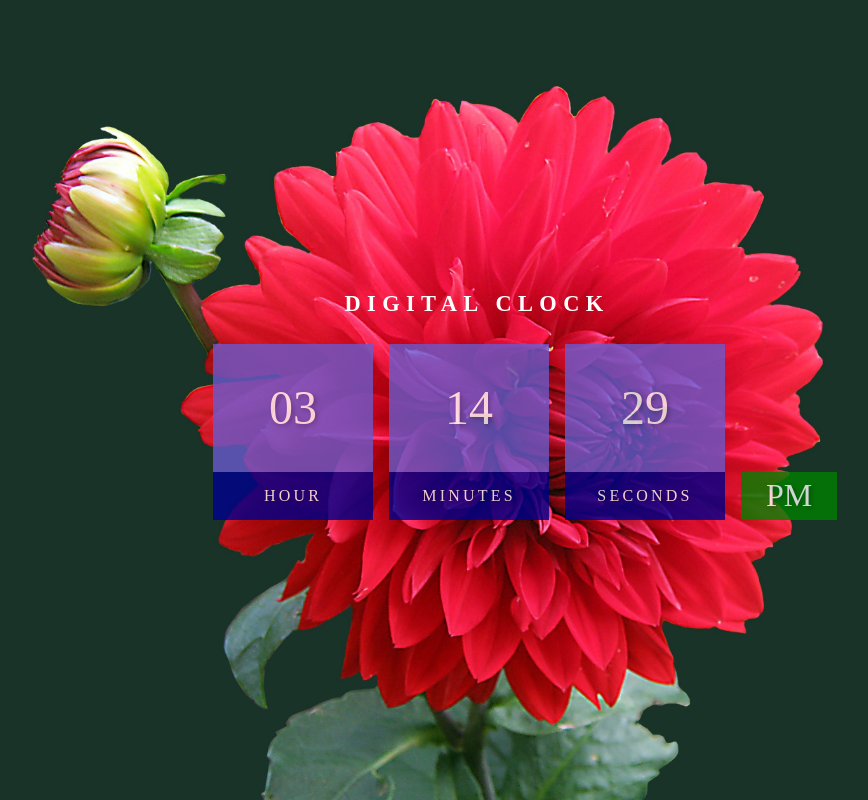
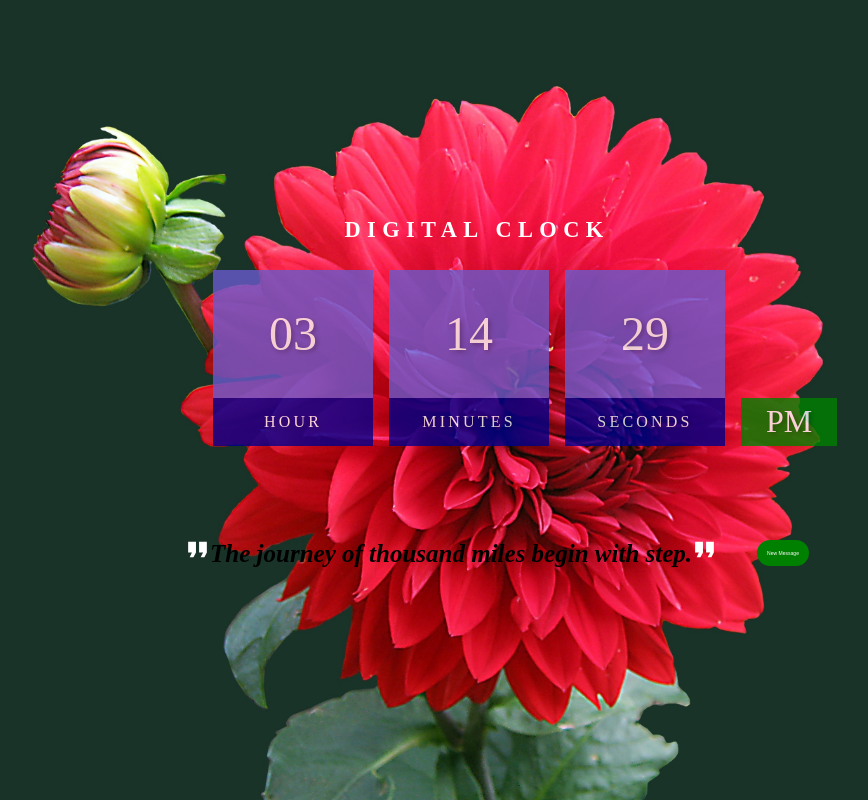
Before and after one commit to PaulKoumedzro/Timer, a plain HTML site: page index.html in a window 1280 px wide. Shown: the whole page, without its empty margins (163-1031 px from the left). Drawn offline with nearby package versions, Linux system fonts and the light colour scheme.

Commit message:
Create message part

```diff
--- a/index.html
+++ b/index.html
@@ -5,10 +5,12 @@
         <meta charset="UTF-8">
         <meta name="viewport" content="width=device-width,initial-scale=1.0">
         <meta http-equiv="X-UA-compatible" content="IE=Edge">
+        <script src="https://unpkg.com/ionicons@4.5.10-0/dist/ionicons.js"></script>
       <link rel="stylesheet" href="style.css">
 
     </head>
     <body>
+        <!--The digital clock-->
         <h2>Digital Clock</h2>
         <div class="clock">
             <div>
@@ -28,6 +30,12 @@
 
             </div>
         </div>
+        <!--Message generator-->
+        <div class="message-container">
+            <div class="message-box"><h4 id="message"><blockquote><ion-icon name="quote" class="quote"></ion-icon>The journey of
+                thousand miles begin with step.<ion-icon name="quote" class="quote"></ion-icon></blockquote></h4></div>
+            <div class="btn-box"><button type="button" id="new-message-generator">New Message</button></div>
+        </div>
         <script src="script.js"></script>
     </body>
 </html>
--- a/script.js
+++ b/script.js
@@ -28,3 +28,5 @@ function updateClock(){
     }, 1000)
 }
 updateClock();
+
+/*    MESSAGE GENERATOR    */
--- a/style.css
+++ b/style.css
@@ -53,5 +53,34 @@ h2{
     width:6rem;
     height: 3rem;
     font-size: 2rem;
-    background-color: green;
+    background-color: rgb(0, 128, 0);
 }
+
+/* MESSAGE GENERATOR */
+.message-container{
+    display: flex;
+    margin-top: 3.125rem;
+    justify-content: space-between;
+    align-items: center;
+}
+
+.quote{
+    font-size: 1.563rem;
+    color: #fff;
+}
+
+#message{
+    font-size: 1.563rem;
+    font-family: 'Times New Roman', Times, serif;
+ font-style: italic;
+}
+
+#new-message-generator{
+    font-size: 0.315rem;
+    color: #fff;
+    background-color: rgb(0, 128, 0);
+   padding: 0.625rem 0.625rem;
+    border: none;
+    border-radius: 15rem;
+
+}
```
